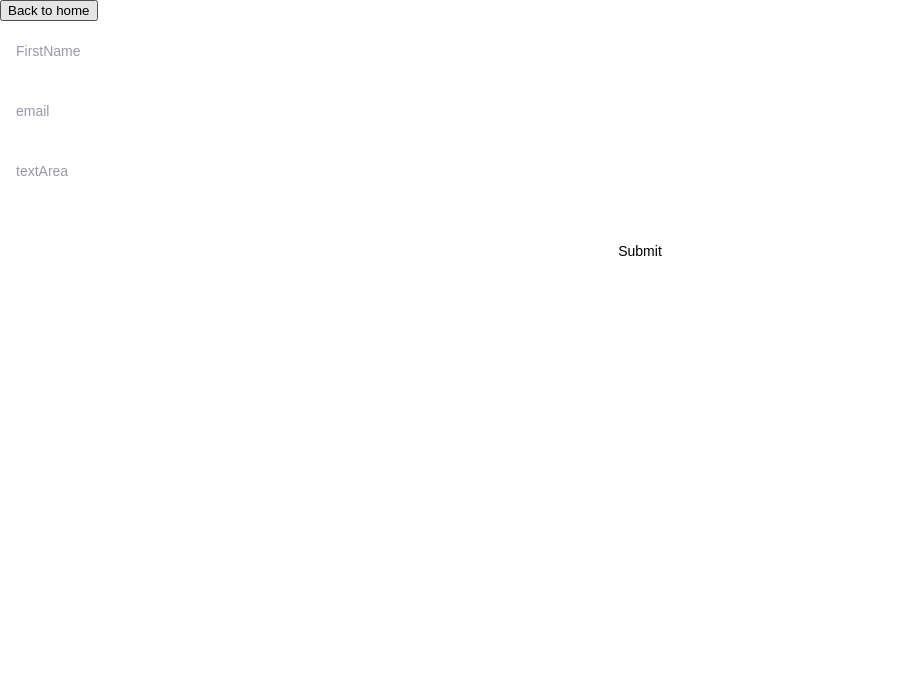
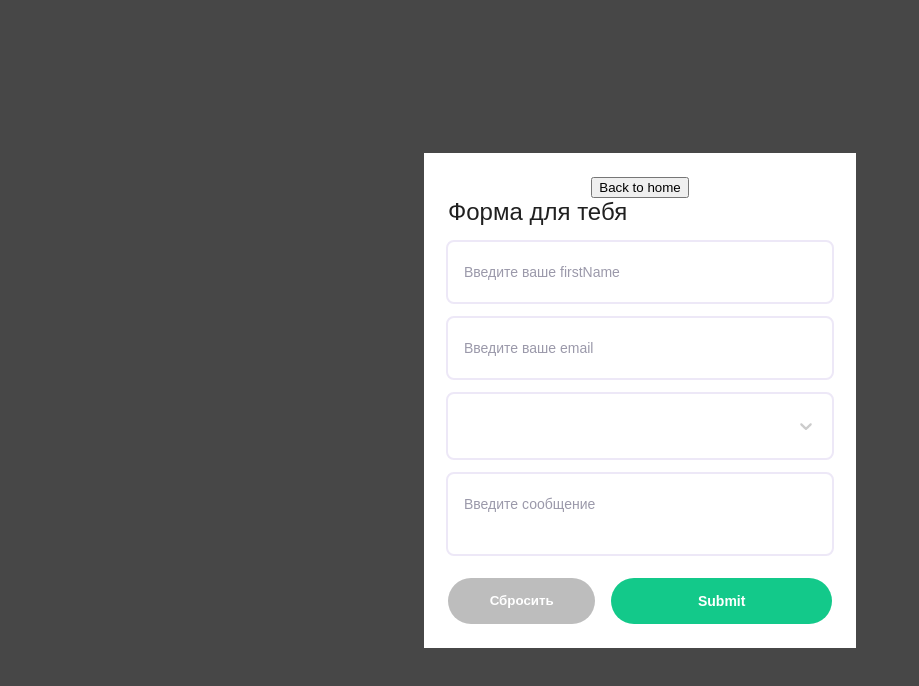
Before and after one commit to notaddtry/test_netlab, a React (Create React App) app: page /form/edit in a window 1280 px wide. Shown: the top 686 px of the page, without its empty margins (0-919 px from the left). Built offline with nearby package versions, Linux system fonts and the light colour scheme; a web font is replaced by a local one.

Commit message:
updated styles

```diff
--- a/src/components/Form/EditForm.tsx
+++ b/src/components/Form/EditForm.tsx
@@ -1,19 +1,40 @@
-import React, { useState } from 'react'
+import React, { useRef, useState } from 'react'
 import { useNavigate } from 'react-router'
 import { useAppDispatch, useAppSelector } from '../../store/hooks'
+import { useForm, SubmitHandler } from 'react-hook-form'
 import { editInfo } from '../../store/slices/userSlice'
-import { IUser } from '../types/userType'
-import { useForm, SubmitHandler } from 'react-hook-form'
+
+import { IAuthUser, IUser } from '../types/userType'
+
+import InputForm from './InputForm'
+import { removeClasses } from '../../hooks/focusHooks'
 
 const EditForm = () => {
   const {
     register,
-    formState: { errors, isValid, isDirty },
+    formState: { errors, dirtyFields },
+    getValues,
     handleSubmit,
     reset,
-  } = useForm<IUser>({
-    mode: 'onBlur',
+    control,
+  } = useForm<IAuthUser>({
+    defaultValues: {
+      theme: undefined,
+    },
   })
+
+  const [user, setUser] = useState<IUser>({
+    email: null,
+    firstName: null,
+    theme: { label: null, value: null },
+    message: null,
+  })
+
+  const emailRef = useRef<HTMLSpanElement>(null)
+  const firstNameRef = useRef<HTMLSpanElement>(null)
+  const themeRef = useRef<HTMLSpanElement>(null)
+
+  const emailRegEx = /^[\w-\.]+@([\w-]+\.)+[\w-]{2,4}$/g
 
   const dispatch = useAppDispatch()
   const navigate = useNavigate()
@@ -23,6 +44,7 @@ const EditForm = () => {
   )
 
   const onSubmit: SubmitHandler<IUser> = (data) => {
+    if (data.theme === undefined) data.theme = theme
     const editedUser = { ...data, auth: true, id: Date.now().toString() }
 
     dispatch(editInfo(editedUser))
@@ -30,78 +52,68 @@ const EditForm = () => {
     navigate('/')
   }
 
+  const handleReset = (e: React.MouseEvent<HTMLButtonElement>) => {
+    e.preventDefault()
+    removeClasses()
+    reset()
+  }
+
   return (
-    <form onSubmit={handleSubmit(onSubmit)}>
+    <div className='wrapper'>
+      <form onSubmit={handleSubmit(onSubmit)} className='form_wrapper'>
         <button onClick={() => navigate(-1)}>Back to home</button>
-      <div className='input-field col s6'>
-        <input
-          {...register('firstName', {
-            minLength: {
-              value: 2,
-              message: 'Enter your name',
-            },
-          })}
-          placeholder='FirstName'
-          id='first_name'
-          type='text'
+        <div className='form_items'>
+          <span className={`title form_item`}>Форма для тебя</span>
+          <InputForm
+            errors={errors}
+            dirtyFields={dirtyFields}
+            Ref={firstNameRef}
+            register={register}
+            setUser={setUser}
+            getValues={getValues('firstName')}
+            userValue={'firstName'}
             defaultValue={firstName || ''}
-          className='validate'
           />
-        {errors?.firstName && (
-          <span style={{ color: 'red' }}>{errors.firstName.message}</span>
-        )}
+          <InputForm
+            errors={errors}
+            dirtyFields={dirtyFields}
+            Ref={emailRef}
+            register={register}
+            setUser={setUser}
+            getValues={getValues('email')}
+            userValue={'email'}
+            emailRegEx={emailRegEx}
+            mail={user.email}
+            defaultValue={email || ''}
+          />
+          <InputForm
+            errors={errors}
+            dirtyFields={dirtyFields}
+            Ref={themeRef}
+            register={register}
+            setUser={setUser}
+            getValues={getValues('theme')}
+            userValue={'theme'}
+            control={control}
+            defaultValueSelect={theme || ''}
+          />
+
+          <div className='form_item'>
+            <textarea
+              defaultValue={message || ''}
+              {...register('message', { required: false })}
+              placeholder='Введите сообщение'></textarea>
           </div>
-      <div className='input-field col s6'>
-        <input
-          {...register('email', {
-            pattern: {
-              value: /^[\w-\.]+@([\w-]+\.)+[\w-]{2,4}$/g,
-              message: 'Enter correct email',
-            },
-          })}
-          id='last_name'
-          type='text'
-          defaultValue={email || ''}
-          className='validate'
-          placeholder='email'
-        />
-        {errors?.email && (
-          <span style={{ color: 'red' }}>{errors?.email?.message}</span>
-        )}
         </div>
 
-      {/* <div>
-        <select
-          defaultValue={theme || 'default'}
-          className='browser-default'
-          {...register('theme', {
-            validate: (value) => value !== 'default' || 'Choose your theme',
-          })}>
-          <option value='default' disabled>
-            Choose your option
-          </option>
-          <option value='1'>Option 1</option>
-          <option value='2'>Option 2</option>
-          <option value='3'>Option 3</option>
-          Select a theme
-        </select>
-        {errors?.theme && (
-          <span style={{ color: 'red' }}>{errors?.theme?.message}</span>
-        )}
-      </div> */}
-
-      <div className='input-field col s12'>
-        <textarea
-          {...register('message')}
-          id='textarea1'
-          className='materialize-textarea'
-          defaultValue={message || ''}
-          placeholder='textArea'
-        />
+        <div className='btns'>
+          <button className='btn_reset' onClick={(e) => handleReset(e)}>
+            Сбросить
+          </button>
+          <input type='submit' className='btn_submit' />
         </div>
-
-      <input type='submit' className='btn' />
       </form>
+    </div>
   )
 }
 
--- a/src/components/Form/Form.tsx
+++ b/src/components/Form/Form.tsx
@@ -1,24 +1,18 @@
-import React, { useState, useRef, useEffect, useCallback } from 'react'
+import React, { useState, useRef } from 'react'
 import { useNavigate } from 'react-router'
+import { useForm, SubmitHandler } from 'react-hook-form'
 import { useAppDispatch } from '../../store/hooks'
 import { addInfo } from '../../store/slices/userSlice'
+
 import { IAuthUser, IUser } from '../types/userType'
-import { useForm, Controller, SubmitHandler } from 'react-hook-form'
-import Select from 'react-select'
 
-import '../../index.css'
-import { useHandleBlur, useHandleFocus } from '../../hooks/focusHooks'
 import InputForm from './InputForm'
-
-// import styles from './form.module.css'
+import { removeClasses } from '../../hooks/focusHooks'
 
 const Form = () => {
-  const { onBlur } = useHandleBlur()
-  const { onFocus } = useHandleFocus()
-
   const {
     register,
-    formState: { errors, isValid, isDirty, dirtyFields },
+    formState: { errors, dirtyFields },
     getValues,
     handleSubmit,
     reset,
@@ -58,6 +52,8 @@ const Form = () => {
 
   const handleReset = (e: React.MouseEvent<HTMLButtonElement>) => {
     e.preventDefault()
+
+    removeClasses()
     reset()
   }
 
@@ -86,130 +82,16 @@ const Form = () => {
             emailRegEx={emailRegEx}
             mail={user.email}
           />
-          {/* <div
-            className={
-              errors.firstName
-                ? `form_item input-error`
-                : dirtyFields.firstName
-                ? `form_item input-access`
-                : 'form_item'
-            }>
-            <span className='hide' ref={firstNameRef}>
-              Введите Ваше имя
-            </span>
-
-            {errors.firstName && (
-              <div className='errorMessage'>
-                <span className='errorMessage-span'>Введите имя</span>
-              </div>
-            )}
-            <input
-              {...register('firstName', {
-                validate: (value) => value?.trim() !== '' || 'Введите Ваше имя',
-              })}
-              onBlur={(e) =>
-                onBlur(
-                  e,
-                  firstNameRef,
-                  'firstName',
-                  setUser,
-                  getValues('firstName')
-                )
-              }
-              onFocus={(e) => {
-                onFocus(e, firstNameRef, 'firstName', getValues('firstName'))
-              }}
-              autoComplete='off'
-              placeholder='Введите ваше имя'
-              type='text'
-            />
-          </div> */}
-
-          {/* <div
-            className={
-              errors.email
-                ? `form_item input-error`
-                : dirtyFields.email && emailRegEx.test(user.email!)
-                ? `form_item input-access`
-                : dirtyFields.email
-                ? `form_item input-error`
-                : `form_item`
-            }>
-            <span className='hide' ref={emailRef}>
-              Введите Ваш email
-            </span>
-            {errors.email && (
-              <div className='errorMessage'>
-                <span className='errorMessage-span'>Введите e-mail</span>
-              </div>
-            )}
-
-            <input
-              {...register('email', {
-                pattern: {
-                  value: /^[\w-\.]+@([\w-]+\.)+[\w-]{2,4}$/g,
-                  message: 'Enter correct email',
-                },
-                validate: (value) =>
-                  value?.trim() !== '' || 'Введите Ваш email',
-              })}
-              // // setUser((user) => ({ ...user, email: e.target.value }))onInput={
-              //   (e: React.FormEvent<HTMLInputElement>) => console.log(e.)
-
-              // }
-              onBlur={(e) => {
-                onBlur(e, emailRef, 'email', setUser, getValues('email'))
-              }}
-              onFocus={(e) => {
-                onFocus(e, emailRef, 'email', getValues('email'))
-              }}
-              autoComplete='off'
-              type='text'
-              placeholder='Введите ваш e-mail'
-            />
-          </div> */}
-          <div
-            className={
-              errors.theme
-                ? `form_item input-error`
-                : dirtyFields.theme
-                ? `form_item input-access`
-                : 'form_item'
-            }>
-            <span className='hide' ref={themeRef}>
-              Выберите тему
-            </span>
-            {errors.theme && (
-              <div className='errorMessage'>
-                <span className='errorMessage-span'>Выберите тему</span>
-              </div>
-            )}
-            <Controller
-              name='theme'
-              control={control}
-              render={({ field }) => (
-                <Select
-                  {...register('theme', { required: true })}
-                  placeholder='Тема сообщения'
-                  isSearchable={false}
-                  className='react-select-container'
-                  classNamePrefix='react-select'
-                  {...field}
-                  options={[
-                    { value: '1First', label: 'Option 1' },
-                    { value: '2Second', label: 'Option 2' },
-                    { value: '3Third', label: 'Option 3' },
-                  ]}
-                  onBlur={(e) => {
-                    onBlur(e, themeRef, 'theme', setUser, getValues('theme'))
-                  }}
-                  onFocus={(e) => {
-                    onFocus(e, themeRef, 'theme', getValues('theme'))
-                  }}
-                />
-              )}
-            />
-          </div>
+          <InputForm
+            errors={errors}
+            dirtyFields={dirtyFields}
+            Ref={themeRef}
+            register={register}
+            setUser={setUser}
+            getValues={getValues('theme')}
+            userValue={'theme'}
+            control={control}
+          />
 
           <div className='form_item'>
             <textarea
@@ -219,19 +101,10 @@ const Form = () => {
         </div>
 
         <div className='btns'>
-          <button
-            className='btn_reset'
-            onClick={(e) => {
-              e.preventDefault()
-              console.log(errors)
-            }}>
+          <button className='btn_reset' onClick={(e) => handleReset(e)}>
             Сбросить
           </button>
-          <input
-            type='submit'
-            className='btn_submit'
-            // disabled={!isValid}
-          />
+          <input type='submit' className='btn_submit' />
         </div>
       </form>
     </div>
--- a/src/components/Form/InputForm.tsx
+++ b/src/components/Form/InputForm.tsx
@@ -1,6 +1,13 @@
-import React from 'react'
-import { FieldError, UseFormRegister } from 'react-hook-form'
+import React, { useEffect, useState } from 'react'
+import {
+  Control,
+  Controller,
+  FieldError,
+  UseFormRegister,
+} from 'react-hook-form'
+import Select from 'react-select'
 import { useHandleBlur, useHandleFocus } from '../../hooks/focusHooks'
+
 import { IAuthUser, IUser } from '../types/userType'
 
 interface InputProps {
@@ -34,9 +41,17 @@ interface InputProps {
   register: UseFormRegister<IAuthUser>
   setUser: React.Dispatch<React.SetStateAction<IUser>>
   getValues: string | null | { label: string | null; value: string | null }
-  userValue: 'firstName' | 'email'
+  userValue: 'firstName' | 'email' | 'theme'
   emailRegEx?: RegExp
   mail?: string | null | undefined
+  control?: Control<IAuthUser, any>
+  defaultValue?: string | number | readonly string[] | undefined
+
+  defaultValueSelect?: { label: string | null; value: string | null }
+}
+
+type CommonProps = {
+  clearValue: () => void
 }
 
 const InputForm: React.FC<InputProps> = ({
@@ -49,29 +64,43 @@ const InputForm: React.FC<InputProps> = ({
   userValue,
   emailRegEx,
   mail,
+  control,
+  defaultValue,
+  defaultValueSelect,
 }) => {
-  if (emailRegEx) {
-    console.log(dirtyFields.email && emailRegEx!.test(mail!))
-  }
+  const [checkedEmail, setCheckedEmail] = useState<boolean>(false)
 
   const { onBlur } = useHandleBlur()
   const { onFocus } = useHandleFocus()
+
+  useEffect(() => {
+    if (userValue === 'email') {
+      setCheckedEmail(emailRegEx!.test(mail!))
+    }
+  }, [mail])
+
   return (
     <div
       className={
-        userValue === 'firstName'
+        userValue === 'email'
+          ? errors.email
+            ? `form_item input-error`
+            : dirtyFields.email && checkedEmail
+            ? `form_item input-access`
+            : dirtyFields.email
+            ? `form_item input-error`
+            : `form_item`
+          : userValue === 'firstName'
           ? errors.firstName
             ? `form_item input-error`
             : dirtyFields.firstName
             ? `form_item input-access`
             : 'form_item'
-          : errors.email
+          : errors.theme
           ? `form_item input-error`
-          : dirtyFields.email && emailRegEx!.test(mail!) // TODO THIS
+          : dirtyFields.theme
           ? `form_item input-access`
-          : dirtyFields.email
-          ? `form_item input-error`
-          : `form_item`
+          : 'form_item'
       }>
       <span className='hide' ref={Ref}>
         Введите Ваше {userValue}
@@ -82,9 +111,11 @@ const InputForm: React.FC<InputProps> = ({
           <span className='errorMessage-span'>Введите {userValue}</span>
         </div>
       )}
+      {userValue !== 'theme' ? (
         <input
           {...register(
             userValue,
+
             userValue === 'firstName'
               ? {
                   validate: (value: string | null) =>
@@ -95,7 +126,7 @@ const InputForm: React.FC<InputProps> = ({
                     value: /^[\w-\.]+@([\w-]+\.)+[\w-]{2,4}$/g,
                     message: 'Enter correct email',
                   },
-                validate: (value) =>
+                  validate: (value: string | null) =>
                     value?.trim() !== '' || 'Введите Ваш email',
                 }
           )}
@@ -106,7 +137,44 @@ const InputForm: React.FC<InputProps> = ({
           autoComplete='off'
           placeholder={`Введите ваше ${userValue}`}
           type='text'
+          defaultValue={defaultValue}
         />
+      ) : (
+        <Controller
+          name='theme'
+          control={control}
+          render={({ field }) => (
+            <Select
+              {...register(
+                'theme',
+
+                defaultValueSelect?.value === undefined
+                  ? {
+                      required: true,
+                    }
+                  : {}
+              )}
+              placeholder='Тема сообщения'
+              isSearchable={false}
+              className='react-select-container'
+              classNamePrefix='react-select'
+              defaultValue={defaultValueSelect}
+              {...field}
+              options={[
+                { value: '1First', label: 'Option 1' },
+                { value: '2Second', label: 'Option 2' },
+                { value: '3Third', label: 'Option 3' },
+              ]}
+              onBlur={(e) => {
+                onBlur(e, Ref, userValue, setUser, getValues)
+              }}
+              onFocus={(e) => {
+                onFocus(e, Ref, userValue, getValues)
+              }}
+            />
+          )}
+        />
+      )}
     </div>
   )
 }
--- a/src/index.css
+++ b/src/index.css
@@ -3,10 +3,6 @@
 
 html {
   font-family: 'LetoSans';
-}
-
-a,
-button {
 }
 
 body {
@@ -18,6 +14,41 @@ body {
 code {
   font-family: source-code-pro, Menlo, Monaco, Consolas, 'Courier New',
     monospace;
+}
+
+.info-wrapper {
+  display: flex;
+  flex-direction: column;
+  max-width: 230px;
+  margin: 4rem;
+}
+
+.info {
+  display: flex;
+  flex-direction: column;
+  margin: 0px 0px 2rem 0px;
+  flex: 1 1 100%;
+}
+
+.info-title {
+  margin: 0px 0px 0.5rem 0px;
+}
+
+.info-item {
+  margin: 0px 0px 0.1rem 0px;
+}
+
+.info-btn {
+  display: flex;
+  justify-content: center;
+  align-items: center;
+  background-color: #13c98a;
+  border-radius: 44px;
+  text-decoration: none;
+  outline: none;
+  border: none;
+  color: white;
+  padding: 1rem 0;
 }
 
 .wrapper {
@@ -175,15 +206,6 @@ select {
   margin: 0px 0px 1.5rem 0px;
 }
 
-.form_option {
-}
-
-.form_option-active {
-}
-
-.form_textarea {
-}
-
 .btns {
   width: 100%;
   display: flex;
@@ -213,8 +235,7 @@ select {
 .react-select-container {
   width: 100%;
 }
-.react-select {
-}
+
 .react-select__control {
   cursor: pointer !important;
   background-color: transparent !important;
@@ -253,6 +274,10 @@ select {
 .react-select__placeholder {
   font-size: 0.875rem;
   color: #9b99aa !important;
+  grid-area: 1/1/2/3;
+  margin-left: 2px;
+  margin-right: 2px;
+  box-sizing: border-box;
 }
 .react-select__option {
   cursor: pointer !important;
@@ -287,11 +312,3 @@ select {
   font-size: 12px;
   line-height: 14px;
 }
-/* .errorMessage::before {
-  content: '';
-  position: absolute;
-
-  width: 100%;
-  height: 100%;
-  z-index: -1;
-} */
--- a/src/index.tsx
+++ b/src/index.tsx
@@ -1,10 +1,11 @@
 import React from 'react'
 import ReactDOM from 'react-dom'
-import './index.css'
 import App from './App'
-import { store } from './store'
 import { Provider } from 'react-redux'
 import { BrowserRouter as Router } from 'react-router-dom'
+import { store } from './store'
+
+import './index.css'
 
 ReactDOM.render(
   <React.StrictMode>
```
Also changed, not shown: package.json (+7 -1 lines), src/components/Data/Data.tsx (+12 -18 lines), src/components/Data/data.module.css (deleted, +0 -37 lines), src/components/Data/data.module.css.d.ts (deleted, +0 -17 lines), src/hooks/focusHooks.tsx (+17 -2 lines), 1 other file (tests, documents, lock files or other folders). Lines whose indentation alone changed are shown as unchanged.
